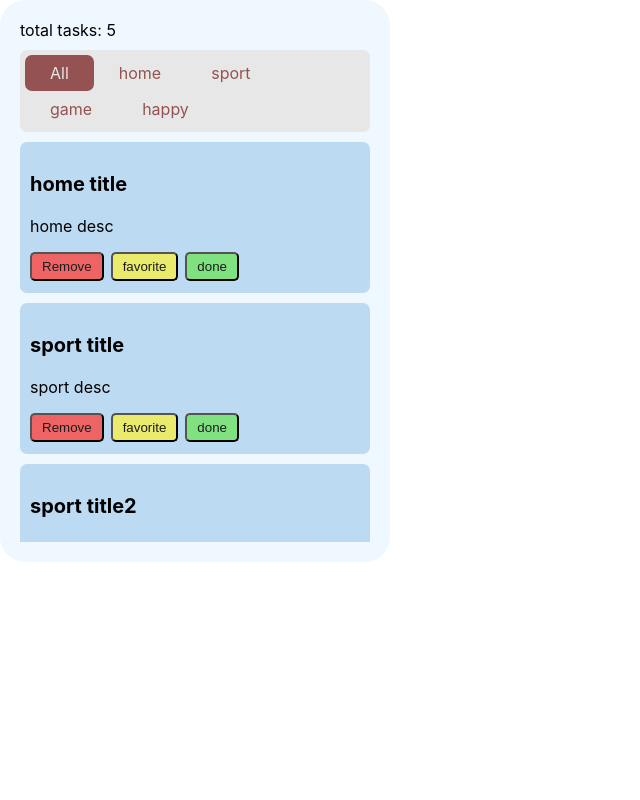
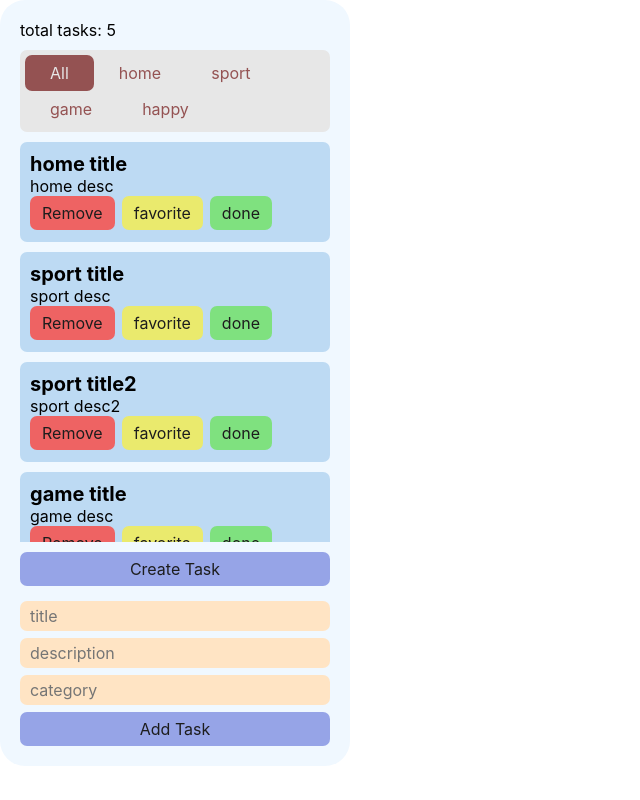
Before and after one commit to InnaMcGrane/bucket-list.react, a React (Create React App) app: page / in a window 1280 px wide. Shown: the whole page, without its empty margins (0-640 px from the left). Built offline with nearby package versions, Linux system fonts and the light colour scheme.

Commit message:
add createTaskForm  component

```diff
--- a/src/components/BucketList/BucketList.jsx
+++ b/src/components/BucketList/BucketList.jsx
@@ -4,6 +4,8 @@ import styles from "./bucketList.module.scss";
 import data from "../../data.js";
 import Task from "../Task/Task.jsx";
 import { useEffect, useState, useMemo } from "react";
+import Button from "../Button/Button.jsx";
+import CreateTaskForm from "../CreateTaskForm/CreateTaskForm.jsx";
 
 function BucketList() {
   const [tasks, setTasks] = useState([]);
@@ -57,6 +59,10 @@ function BucketList() {
           <Filter categories={memoCategories} currentFilterCategory={currentFilterCategory} handler={currentFilterCategoryHandler} />
         </div>
         <div className={cn(styles["bucket-list__content"])}>{memoTasks.length > 0 ? memoTasks : "Tasks are not found"}</div>
+        <footer className={cn(styles["bucket-list__footer"])}>
+          <Button text="Create Task" type="primary" handler={() => console.log('create')} />
+          <CreateTaskForm/>
+        </footer>
       </main>
     </div>
   );
--- a/src/components/BucketList/bucketList.module.scss
+++ b/src/components/BucketList/bucketList.module.scss
@@ -36,4 +36,12 @@
     height: 400px;
     overflow-y: auto;
   }
+
+  &__footer {
+    margin-top: 10px;
+    display: flex;
+    flex-direction: column;
+    gap: 15px;
+
+  }
 }
--- a/src/components/Button/button.module.scss
+++ b/src/components/Button/button.module.scss
@@ -1,8 +1,15 @@
 .btn {
   cursor: pointer;
-  padding: 5px 10px;
-  border-radius: 5px;
+  padding: 7px 12px;
+  border-radius: 7px;
   color: #1d1d1d;
+  border: none;
+  transition: all .2s;
+
+  &:hover {
+    // opacity: .8;
+    box-shadow: 0px 3px 5px rgba(0, 0, 0, 0.2);
+  }
 
   &--remove {
     background-color: rgb(238, 99, 99);
@@ -15,4 +22,8 @@
   &--done {
     background-color: rgb(127, 225, 127);
   }
+
+  &--primary {
+    background-color: rgb(150, 164, 231);
+  }
 }
--- /dev/null
+++ b/src/components/CreateTaskForm/CreateTaskForm.jsx
@@ -0,0 +1,16 @@
+import Button from "../Button/Button";
+import styles from "./createTaskForm.module.scss";
+import cn from "classnames";
+
+function CreateTaskForm() {
+  return (
+    <form className={cn(styles["create-task-form"])}>
+      <input className={cn(styles["create-task-form__input"])} placeholder="title"></input>
+      <input className={cn(styles["create-task-form__input"])} placeholder="description"></input>
+      <input className={cn(styles["create-task-form__input"])} placeholder="category"></input>
+      <Button text="Add Task" type="primary" handler={() => {}} />
+    </form>
+  );
+}
+
+export default CreateTaskForm;
--- /dev/null
+++ b/src/components/CreateTaskForm/createTaskForm.module.scss
@@ -0,0 +1,11 @@
+.create-task-form {
+  display: flex;
+  flex-direction: column;
+  gap: 7px;
+
+  &__input {
+    background-color: bisque;
+    padding: 5px 10px;
+    border-radius: 7px;
+  }
+}
--- a/src/index.js
+++ b/src/index.js
@@ -1,5 +1,6 @@
 import React from "react";
 import ReactDOM from "react-dom/client";
+import "./reset.css";
 import "./index.css";
 import App from "./components/App/App";
 
--- /dev/null
+++ b/src/reset.css
@@ -0,0 +1,110 @@
+/* Reset and base styles  */
+* {
+  padding: 0px;
+  margin: 0px;
+  border: none;
+}
+
+*,
+*::before,
+*::after {
+  box-sizing: border-box;
+}
+
+/* Links */
+
+a,
+a:link,
+a:visited {
+  text-decoration: none;
+}
+
+a:hover {
+  text-decoration: none;
+}
+
+/* Common */
+
+aside,
+nav,
+footer,
+header,
+section,
+main {
+  display: block;
+}
+
+h1,
+h2,
+h3,
+h4,
+h5,
+h6,
+p {
+  font-size: inherit;
+  font-weight: inherit;
+}
+
+ul,
+ul li {
+  list-style: none;
+}
+
+img {
+  vertical-align: top;
+}
+
+img,
+svg {
+  max-width: 100%;
+  height: auto;
+}
+
+address {
+  font-style: normal;
+}
+
+/* Form */
+
+input,
+textarea,
+button,
+select {
+  font-family: inherit;
+  font-size: inherit;
+  color: inherit;
+  background-color: transparent;
+}
+
+input::-ms-clear {
+  display: none;
+}
+
+button,
+input[type="submit"] {
+  display: inline-block;
+  box-shadow: none;
+  background-color: transparent;
+  background: none;
+  cursor: pointer;
+}
+
+input:focus,
+input:active,
+button:focus,
+button:active {
+  outline: none;
+}
+
+button::-moz-focus-inner {
+  padding: 0;
+  border: 0;
+}
+
+label {
+  cursor: pointer;
+}
+
+legend {
+  display: block;
+}
```
